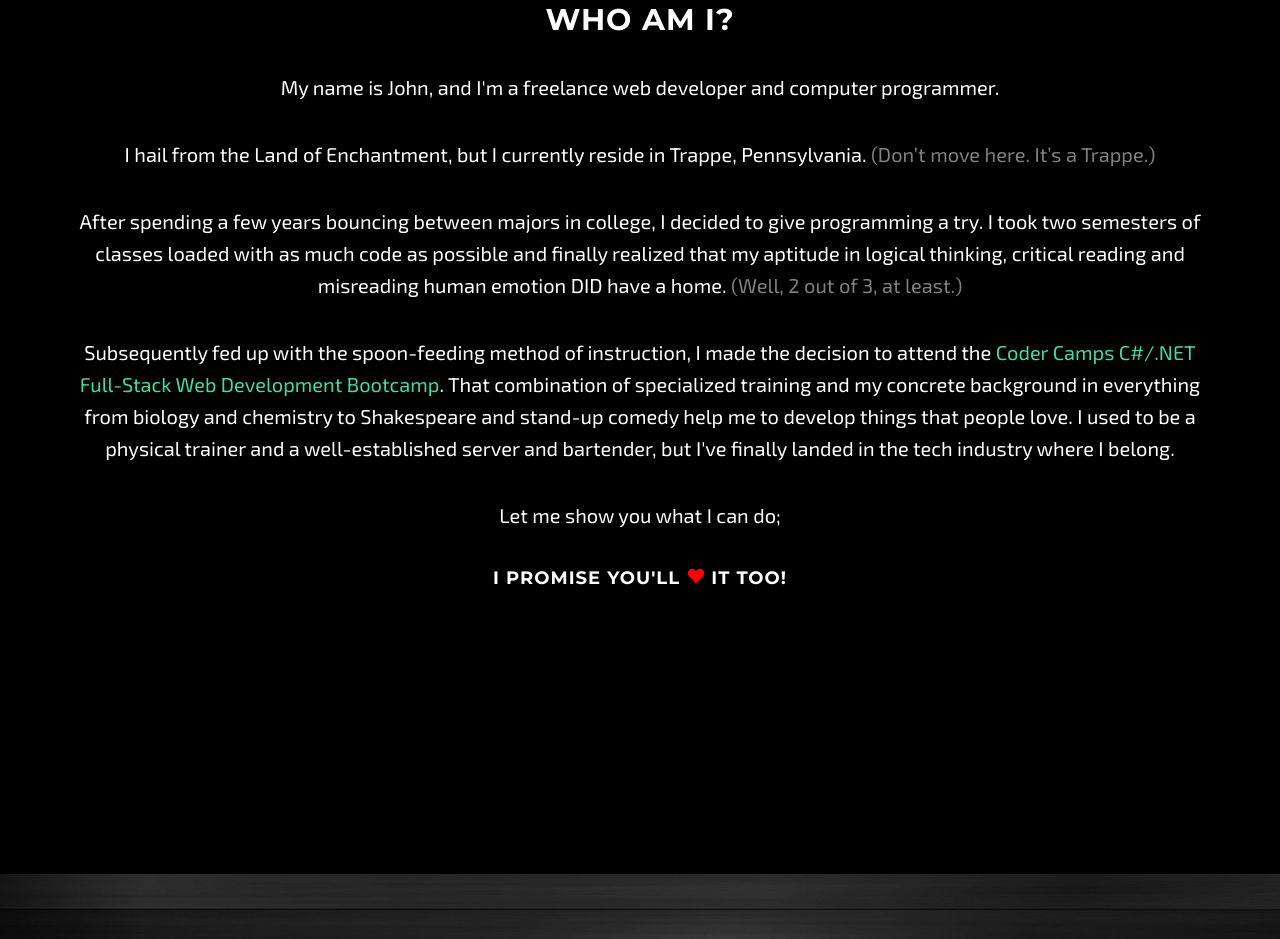
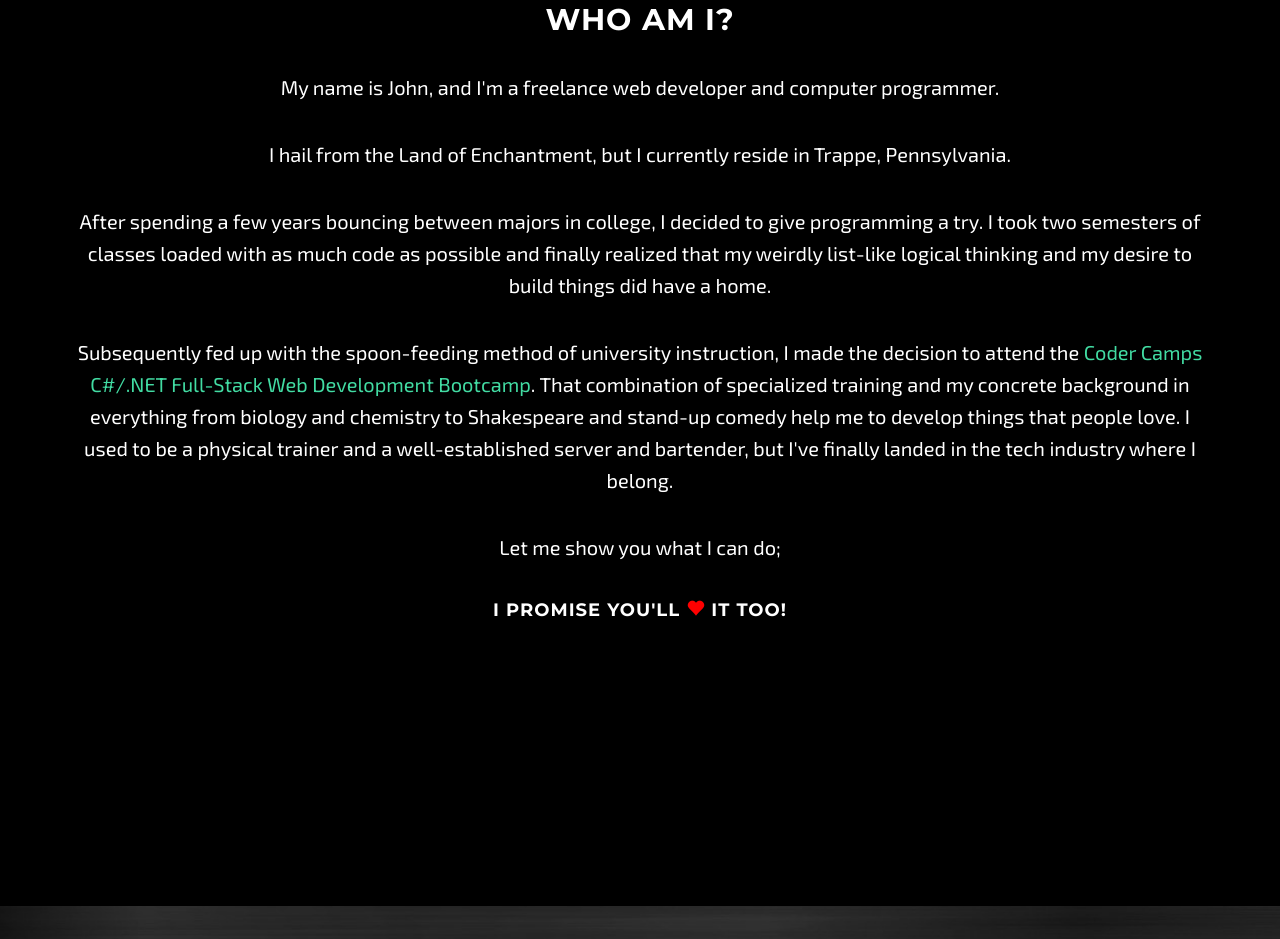
Before and after one commit to SchwartzJohnG/SchwartzJohnG.github.io, a plain HTML site: page index.html in a window 1280 px wide. Shown: the part 1047-1986 px from the top of the page. Drawn offline with Linux system fonts and the light colour scheme; some packages are replaced by stand-ins of ours; a web font is replaced by a local one.

Commit message:
Update index.html

```diff
--- a/index.html
+++ b/index.html
@@ -103,10 +103,10 @@
         <!--  -->
         <h2>Who am i?</h2>
         <p>My name is John, and I'm a freelance web developer and computer programmer.</p>
-        <p>I hail from the Land of Enchantment, but I currently reside in Trappe, Pennsylvania. <span style="color:gray">(Don’t move here. It’s a Trappe.)</span></p>
+        <p>I hail from the Land of Enchantment, but I currently reside in Trappe, Pennsylvania. </p>
         <p>After spending a few years bouncing between majors in college, I decided to give programming a try. I took two semesters of classes loaded with as much code as possible and
-          finally realized that my aptitude in logical thinking, critical reading and misreading human emotion DID have a home. <span style="color:gray">(Well, 2 out of 3, at least.)</span></p>
-        <p>Subsequently fed up with the spoon-feeding method of instruction, I made the decision to attend the <a href="https://www.codercamps.com/" target="_blank">Coder Camps C#/.NET Full-Stack Web Development Bootcamp</a>. That combination of specialized training and my concrete background in everything from biology and chemistry to Shakespeare and stand-up
+          finally realized that my weirdly list-like logical thinking and my desire to build things did have a home. </p>
+        <p>Subsequently fed up with the spoon-feeding method of university instruction, I made the decision to attend the <a href="https://www.codercamps.com/" target="_blank">Coder Camps C#/.NET Full-Stack Web Development Bootcamp</a>. That combination of specialized training and my concrete background in everything from biology and chemistry to Shakespeare and stand-up
            comedy help me to develop things that people love. I used to be a physical trainer and a well-established server and bartender, but I've finally landed in the tech industry where
             I belong.</p>
         <p>Let me show you what I can do;</p>
```
